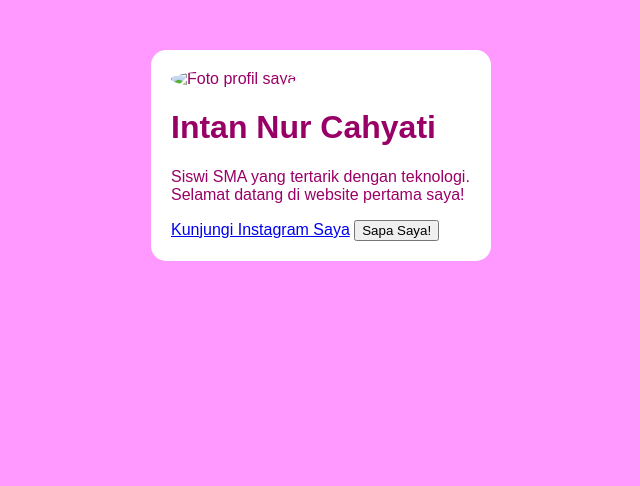
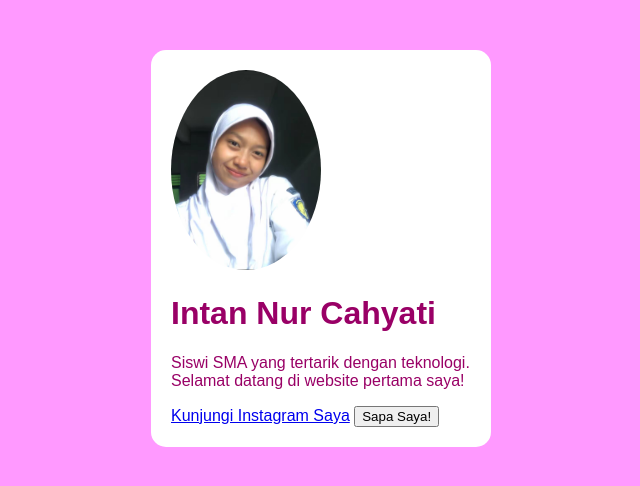
Before and after one commit to intuntun/intan, a plain HTML site: page index.html in a window 1280 px wide. Shown: the whole page, without its empty margins (319-959 px from the left). Drawn offline with Linux system fonts and the light colour scheme.

Commit message:
Update index.html

```diff
--- a/index.html
+++ b/index.html
@@ -6,7 +6,7 @@
 </head>
 <body>
         <div class="kartu-profil">
-        <img src="foto-profil.jpg" alt="Foto profil saya">
+        <img src="WhatsApp Image 2025-10-02 at 12.04.18.jpeg" alt="Foto profil saya">
         <h1>Intan Nur Cahyati</h1>
         <p>Siswi SMA yang tertarik dengan teknologi. Selamat datang di website pertama saya!</p>
         <a href="https://www.instagram.com/intanoverjoyd">Kunjungi Instagram Saya</a>
```
